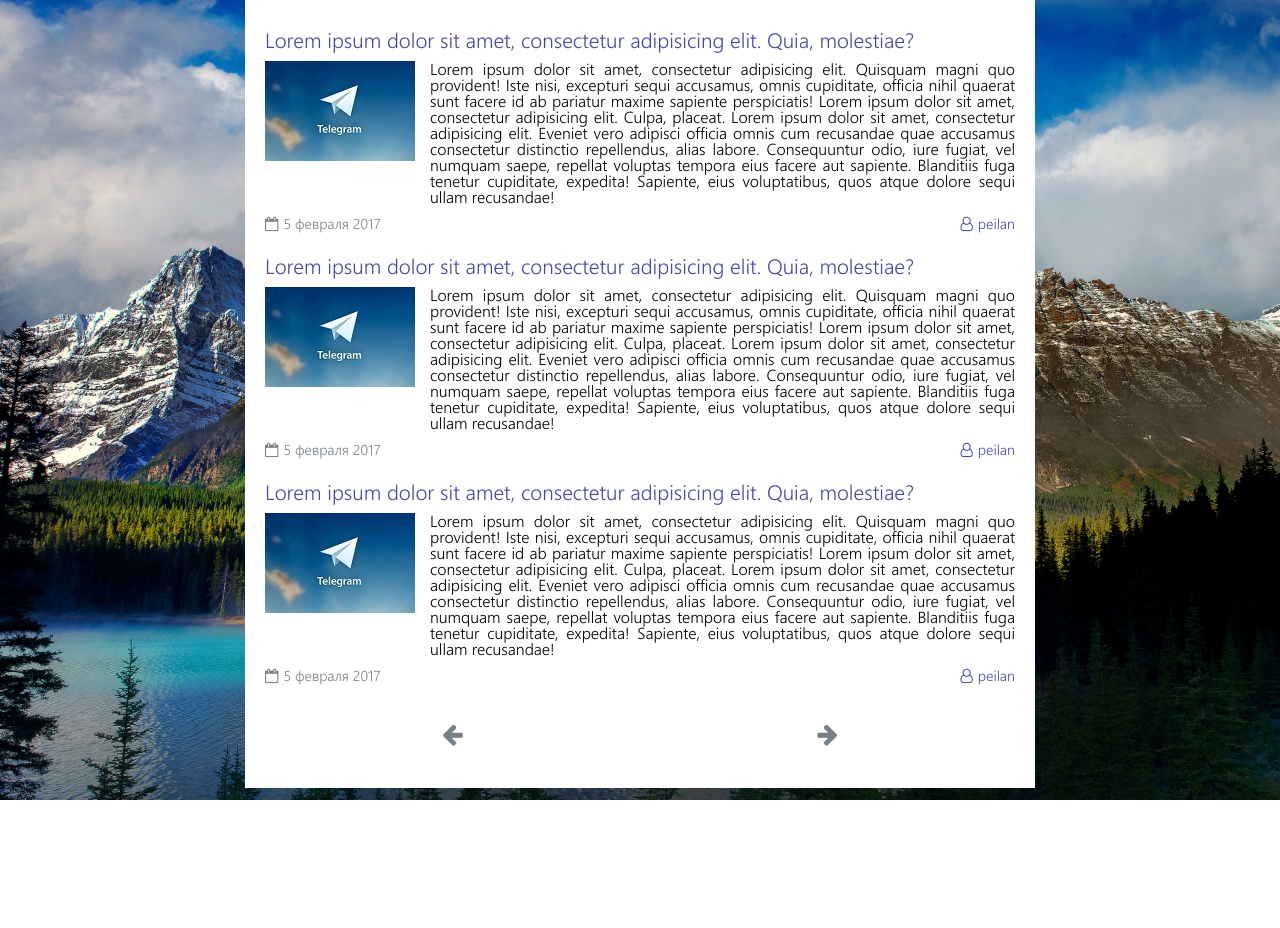
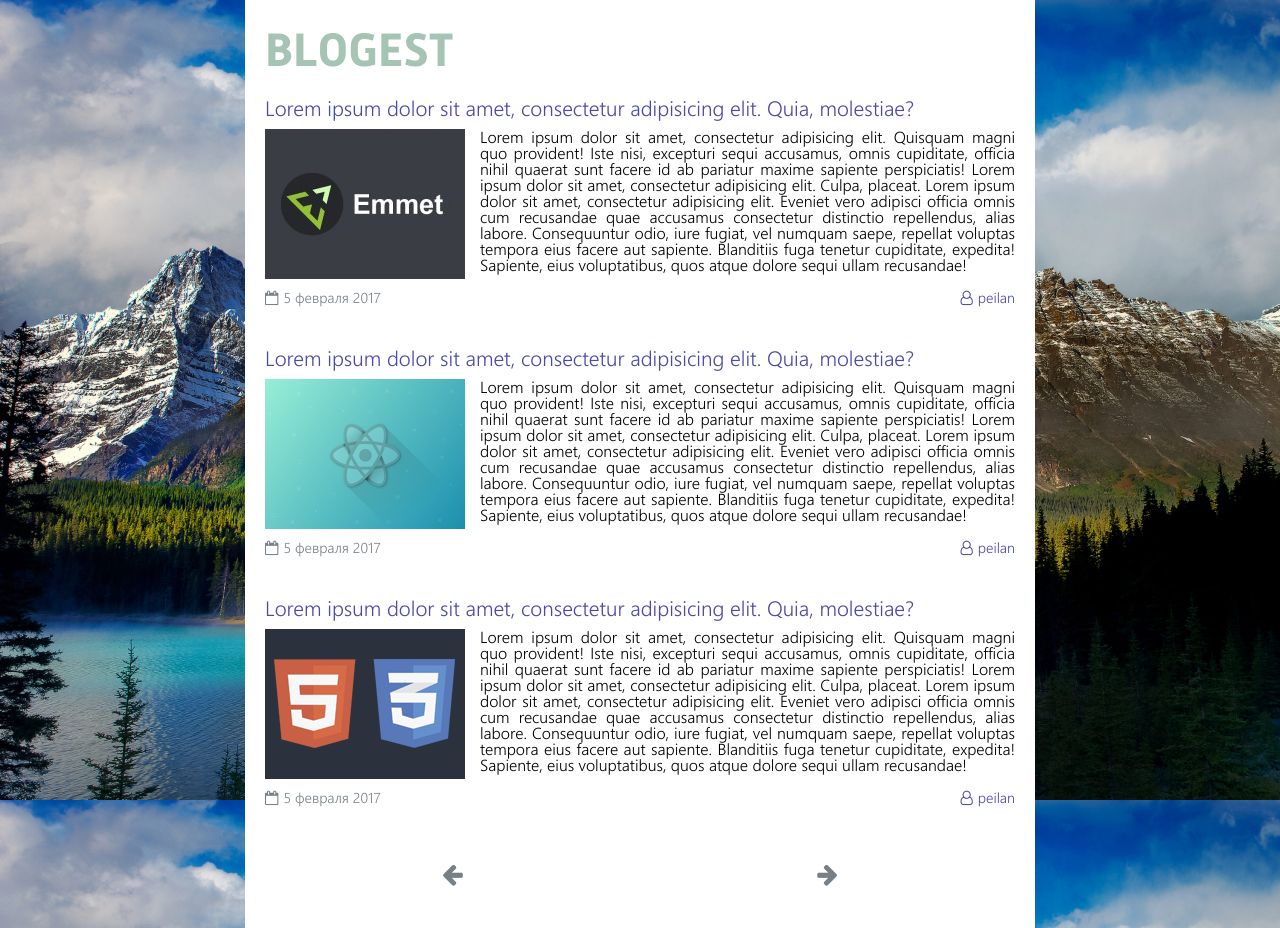
Before and after one commit to peilan/react-bootstrap, a React app: page / in a window 1280 px wide. Before the commit the page ends 800 px from the top, so only its background shows below. Built offline with nearby package versions, Linux system fonts and the light colour scheme.

Commit message:
add header component

```diff
--- a/source/common/style.css
+++ b/source/common/style.css
@@ -136,3 +136,27 @@ table {
   font-family: Segoue;
   src: url(./segoe-ui-semilight.ttf);
 }
+@font-face {
+  font-family: chasing;
+  src: url(./fonts/chasing-embers.otf);
+}
+@font-face {
+  font-family: deadaluss;
+  src: url(./fonts/deadaluss-sript.ttf);
+}
+@font-face {
+  font-family: mount;
+  src: url(./fonts/mount-baker.otf);
+}
+@font-face {
+  font-family: rage;
+  src: url(./fonts/rage-italic.ttf);
+}
+@font-face {
+  font-family: thander;
+  src: url(./fonts/thander.otf);
+}
+@font-face {
+  font-family: putin;
+  src: url(./fonts/putin.otf);
+}
--- a/source/components/app/index.js
+++ b/source/components/app/index.js
@@ -4,11 +4,13 @@ import React, {
 import styles from  './style.css'
 import Preview from '../../components/preview'
 import Navigation from '../../components/navigation'
+import Header from '../../components/header'
 import testData from './testData/data'
 
 export default class App extends Component {
   render() {
     return  <div className={styles.body}>
+      <Header />
       {testData.map( (item, index) => <Preview
         key={index}
         title={item.title}
--- a/source/components/app/testData/data.js
+++ b/source/components/app/testData/data.js
@@ -1,24 +1,26 @@
-import image from './telegram.jpg'
+import f1 from './f1.jpg'
+import f2 from './f2.jpg'
+import f3 from './f3.jpg'
 
 export default [{
   author: 'peilan',
   date: '5 февраля 2017',
   title: 'Lorem ipsum dolor sit amet, consectetur adipisicing elit. Quia, molestiae?',
-  image: image,
+  image: f1,
   textPreview: 'Lorem ipsum dolor sit amet, consectetur adipisicing elit. Quisquam magni quo provident! Iste nisi, excepturi sequi accusamus, omnis cupiditate, officia nihil quaerat sunt facere id ab pariatur maxime sapiente perspiciatis!  Lorem ipsum dolor sit amet, consectetur adipisicing elit. Culpa, placeat. Lorem ipsum dolor sit amet, consectetur adipisicing elit. Eveniet vero adipisci officia omnis cum recusandae quae accusamus consectetur distinctio repellendus, alias labore. Consequuntur odio, iure fugiat, vel numquam saepe, repellat voluptas tempora eius facere aut sapiente. Blanditiis fuga tenetur cupiditate, expedita! Sapiente, eius voluptatibus, quos atque dolore sequi ullam recusandae!',
   content: ''
 },{
   author: 'peilan',
   date: '5 февраля 2017',
   title: 'Lorem ipsum dolor sit amet, consectetur adipisicing elit. Quia, molestiae?',
-  image: image,
+  image: f2,
   textPreview: 'Lorem ipsum dolor sit amet, consectetur adipisicing elit. Quisquam magni quo provident! Iste nisi, excepturi sequi accusamus, omnis cupiditate, officia nihil quaerat sunt facere id ab pariatur maxime sapiente perspiciatis!  Lorem ipsum dolor sit amet, consectetur adipisicing elit. Culpa, placeat. Lorem ipsum dolor sit amet, consectetur adipisicing elit. Eveniet vero adipisci officia omnis cum recusandae quae accusamus consectetur distinctio repellendus, alias labore. Consequuntur odio, iure fugiat, vel numquam saepe, repellat voluptas tempora eius facere aut sapiente. Blanditiis fuga tenetur cupiditate, expedita! Sapiente, eius voluptatibus, quos atque dolore sequi ullam recusandae!',
   content: ''
 },{
   author: 'peilan',
   date: '5 февраля 2017',
   title: 'Lorem ipsum dolor sit amet, consectetur adipisicing elit. Quia, molestiae?',
-  image: image,
+  image: f3,
   textPreview: 'Lorem ipsum dolor sit amet, consectetur adipisicing elit. Quisquam magni quo provident! Iste nisi, excepturi sequi accusamus, omnis cupiditate, officia nihil quaerat sunt facere id ab pariatur maxime sapiente perspiciatis!  Lorem ipsum dolor sit amet, consectetur adipisicing elit. Culpa, placeat. Lorem ipsum dolor sit amet, consectetur adipisicing elit. Eveniet vero adipisci officia omnis cum recusandae quae accusamus consectetur distinctio repellendus, alias labore. Consequuntur odio, iure fugiat, vel numquam saepe, repellat voluptas tempora eius facere aut sapiente. Blanditiis fuga tenetur cupiditate, expedita! Sapiente, eius voluptatibus, quos atque dolore sequi ullam recusandae!',
   content: ''
 }]
--- /dev/null
+++ b/source/components/header/index.js
@@ -0,0 +1,12 @@
+import React, {
+  Component
+} from 'react'
+import styles from  './style.css'
+
+export default class Post extends Component {
+  render() {
+    return <div className={styles.header}>
+      BLOGEST
+    </div>
+  }
+}
--- /dev/null
+++ b/source/components/header/style.css
@@ -0,0 +1,6 @@
+.header{
+  font-size: 3rem;
+  font-family: putin;
+  padding: 0 0 20px 0;
+  color: #a6c4b3
+}
--- a/source/components/preview/style.css
+++ b/source/components/preview/style.css
@@ -1,6 +1,6 @@
 .preview{
   max-width: 750px;
-  height: 226px;
+  height: 250px;
   font-family: Segoue;
 }
 
```
Also changed, not shown: source/common/fonts/putin.otf (added), source/components/app/testData/f1.jpg (added), source/components/app/testData/f2.jpg (added), source/components/app/testData/f3.jpg (added), source/components/app/testData/telegram.jpg (deleted).
